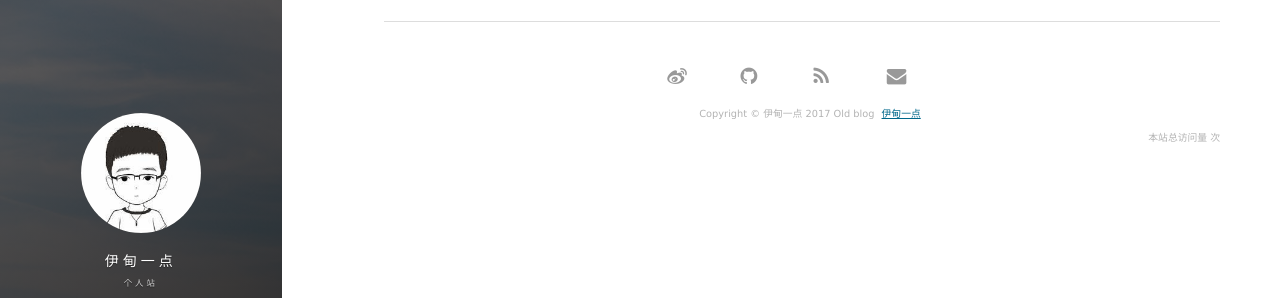
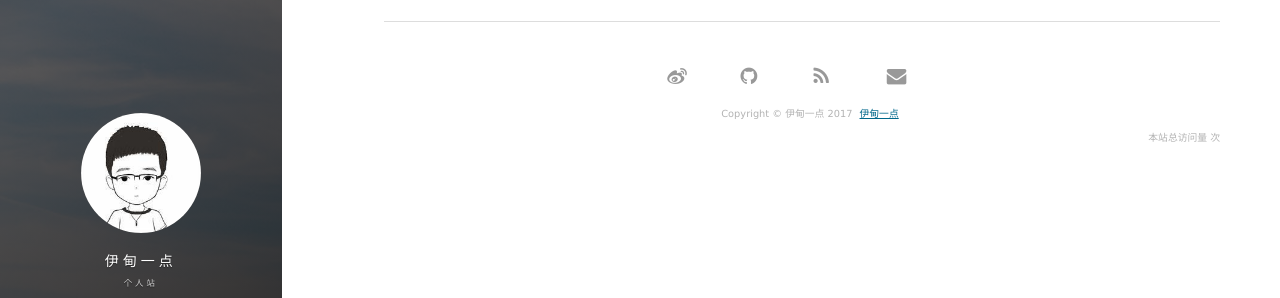
Before and after one commit to zpfbuaa/zpfbuaa.github.io, a Jekyll site: the page built from tags.html, in a window 1280 px wide. Shown: the part 173-471 px from the top of the page. Built offline with Jekyll 4.4.1, drawn with Linux system fonts in a browser that asks for light colours; nearby versions of some CDN libraries; comment, search, counter and statistics services are not loaded.

Commit message:
Update footer.html

```diff
--- a/_includes/footer.html
+++ b/_includes/footer.html
@@ -78,8 +78,8 @@
         </div>
 
         <div class = "footer_div">
-           <p class="copyright text-muted" align=center font-size:16px;  >
-            Copyright &copy; {{ site.title }} {{ site.time | date: '%Y' }} Old blog <a target="blank" href="http://www.cnblogs.com/zpfbuaa/">伊甸一点</a>
+           <p class="copyright text-muted" align=center font-size:20px;  >
+            Copyright &copy; {{ site.title }} {{ site.time | date: '%Y' }} <a target="blank" href="http://www.cnblogs.com/zpfbuaa/">伊甸一点</a>
             </p>
         	<div align="right">
     			<link rel="stylesheet" href="//cdn.bootcss.com/font-awesome/4.3.0/css/font-awesome.min.css">
```
